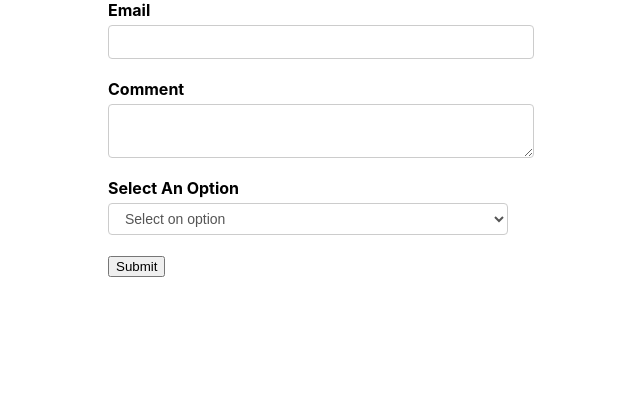
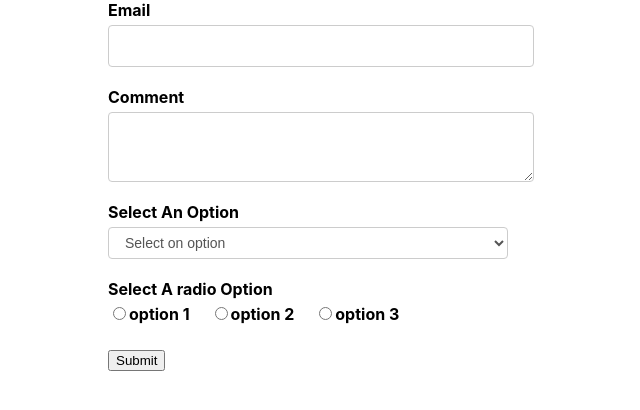
Before and after one commit to ahjam-taoufik/React-Formik, a React (Create React App) app: page / in a window 1280 px wide. Shown: the top 410 px of the page, without its empty margins (319-959 px from the left). Built offline with nearby package versions, Linux system fonts and the light colour scheme.

Commit message:
22-radio-button

```diff
--- a/src/App.css
+++ b/src/App.css
@@ -9,15 +9,22 @@ label {
   margin-bottom: 5px;
 }
 
+input + label {
+  font-weight: bold;
+  display: inline-flex;
+  margin-right: 20px;
+}
+
 input[type='text'],
 input[type='email'],
-select,
-textarea {
+input[type='password'],
+textarea,
+select {
   display: block;
   width: 400px;
   padding: 6px 12px;
   font-size: 14px;
-  line-height: 1.42857143;
+  line-height: 2;
   color: #555;
   background-color: #fff;
   background-image: none;
--- a/src/components/FormikContainer.js
+++ b/src/components/FormikContainer.js
@@ -10,19 +10,28 @@ const selectList=[
     {key:"option 1", value:'option1'},
     {key:"option 2", value:'option2'},
     {key:"option 3", value:'option3'},
+]
 
+const radioList=[
+    {key:"option 1", value:'roption1'},
+    {key:"option 2", value:'roption2'},
+    {key:"option 3", value:'roption3'},
 ]
+
+
 
 
   const initialValues = {
     email: '',
     comment: '',
-    selectOption:''
+    selectOption:'',
+    radioOption:''
   };
   const validationSchema = Yup.object({
     email: Yup.string().email().required(),
     comment: Yup.string().required(),
-    selectOption: Yup.string().required()
+    selectOption: Yup.string().required(),
+    radioOption: Yup.string().required('Select one option ')
   });
 
   const onSubmit = values =>{
@@ -56,6 +65,13 @@ const selectList=[
             name="selectOption"
             options={selectList}
           />
+
+          <FormikControl
+            control="radio"
+            label="Select A radio Option"
+            name="radioOption"
+            options={radioList}
+          />
           <button type='submit'>Submit</button>
         </Form>
       )}
--- a/src/components/FormikControl.js
+++ b/src/components/FormikControl.js
@@ -2,6 +2,7 @@ import React from 'react'
 import Input from './Input'
 import TextArea from './TextArea'
 import Select from './Select'
+import RadioButtons from './RadioButtons'
 
 function FormikControl(props) {
     const {control, ...rest}=props
@@ -12,8 +13,9 @@ function FormikControl(props) {
             return   <TextArea  {...rest} />
             case'select':
             return   <Select  {...rest} />
+            case'radio':
+            return   <RadioButtons  {...rest} />
 
-        case'radio':
         case'checkbox':
         case'date':
         default: return null
--- /dev/null
+++ b/src/components/RadioButtons.js
@@ -0,0 +1,34 @@
+import React from 'react'
+import { Field, ErrorMessage } from 'formik'
+import TextError from './TextError'
+
+function RadioButtons (props) {
+  const { label, name, options, ...rest } = props
+  return (
+    <div className='form-control'>
+      <label>{label}</label>
+      <Field name={name} >
+        {({ field }) => {
+          return options.map(option => {
+            return (
+              <React.Fragment key={option.key}>
+                <input
+                  type='radio'
+                  id={option.value}
+                  {...field}
+                  {...rest}
+                  value={option.value}
+                  checked={field.value === option.value}
+                />
+                <label htmlFor={option.value}>{option.key}</label>
+              </React.Fragment>
+            )
+          })
+        }}
+      </Field>
+      <ErrorMessage component={TextError} name={name} />
+    </div>
+  )
+}
+
+export default RadioButtons
```
